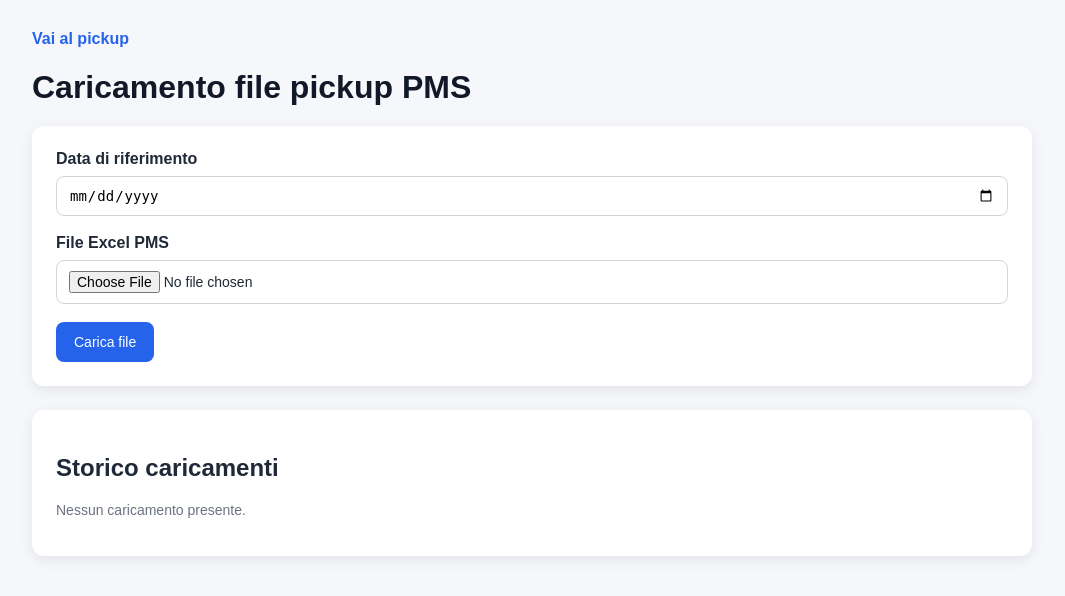
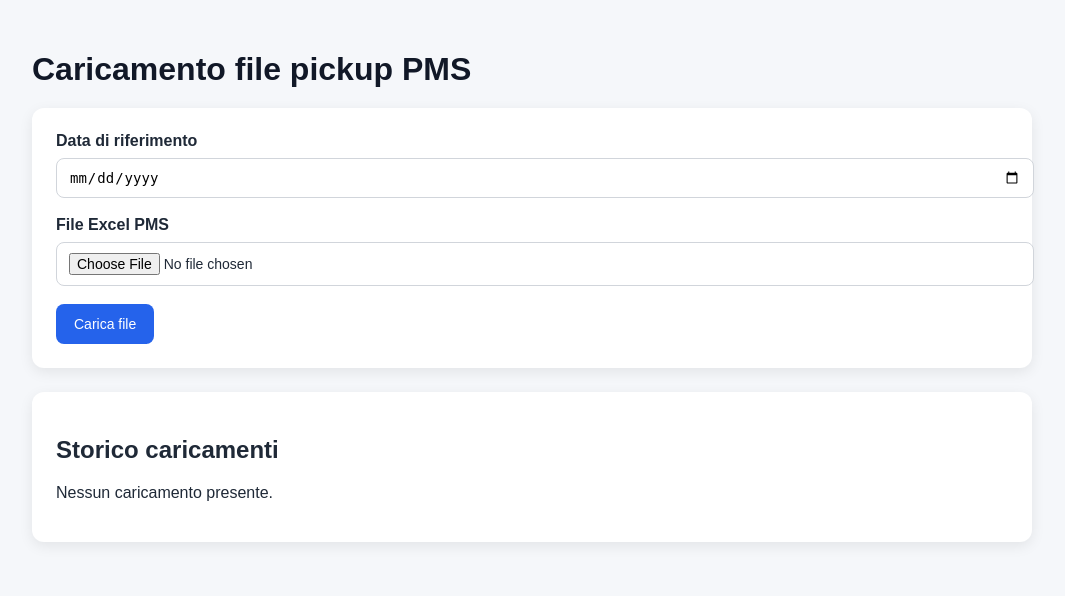
Before and after one commit to raffaelepanizzo-create/pickup-manager, a Flask app: page /caricamento in a window 1280 px wide. Shown: the top 596 px of the page, without its empty margins (108-1173 px from the left). Run offline with Flask 3, Linux system fonts and the light colour scheme; data that the repository does not hold is empty.

Commit message:
Update caricamento.html

```diff
--- a/templates/caricamento.html
+++ b/templates/caricamento.html
@@ -4,6 +4,7 @@
     <meta charset="UTF-8">
     <meta name="viewport" content="width=device-width, initial-scale=1.0">
     <title>Caricamento Pickup</title>
+
     <style>
         body {
             font-family: Arial, sans-serif;
@@ -48,7 +49,6 @@
             border: 1px solid #d1d5db;
             border-radius: 8px;
             font-size: 14px;
-            box-sizing: border-box;
             background: #fff;
         }
 
@@ -70,76 +70,41 @@
             padding: 14px 16px;
             border-radius: 8px;
             margin-bottom: 16px;
-            font-size: 14px;
         }
 
         .flash.success {
             background: #dcfce7;
             color: #166534;
-            border: 1px solid #86efac;
         }
 
         .flash.error {
             background: #fee2e2;
             color: #991b1b;
-            border: 1px solid #fca5a5;
-        }
-
-        .table-wrap {
-            overflow-x: auto;
         }
 
         table {
             width: 100%;
             border-collapse: collapse;
-            background: #fff;
         }
 
         th, td {
             padding: 12px 10px;
             border-bottom: 1px solid #e5e7eb;
             text-align: left;
-            font-size: 14px;
         }
 
         th {
             background: #f3f4f6;
-            color: #111827;
-        }
-
-        tr:hover td {
-            background: #f9fafb;
-        }
-
-        .muted {
-            color: #6b7280;
-            font-size: 14px;
-        }
-
-        .top-links {
-            margin-bottom: 20px;
-        }
-
-        .top-links a {
-            text-decoration: none;
-            color: #2563eb;
-            font-weight: bold;
-            margin-right: 16px;
-        }
-
-        .top-links a:hover {
-            text-decoration: underline;
         }
     </style>
 </head>
+
 <body>
 <div class="container">
-        <div class="top-links">
-            <a href="{{ url_for('pickup') }}">Vai al pickup</a>
-        </div>
 
     <h1>Caricamento file pickup PMS</h1>
 
+    <!-- Flash messages -->
     {% with messages = get_flashed_messages(with_categories=true) %}
         {% if messages %}
             {% for category, message in messages %}
@@ -150,8 +115,10 @@
         {% endif %}
     {% endwith %}
 
+    <!-- FORM -->
     <div class="card">
         <form method="POST" enctype="multipart/form-data">
+
             <div class="form-group">
                 <label for="ref_date">Data di riferimento</label>
                 <input type="date" name="ref_date" id="ref_date" value="{{ today }}" required>
@@ -163,22 +130,23 @@
             </div>
 
             <button type="submit">Carica file</button>
+
         </form>
     </div>
 
+    <!-- STORICO -->
     <div class="card">
         <h2>Storico caricamenti</h2>
 
         {% if uploads %}
-                <div class="table-wrap">
         <table>
             <thead>
                 <tr>
                     <th>ID</th>
                     <th>Data upload</th>
                     <th>Data riferimento</th>
-                                <th>Righe inserite</th>
-                                <th>Nome file</th>
+                    <th>Righe</th>
+                    <th>File</th>
                 </tr>
             </thead>
             <tbody>
@@ -193,11 +161,11 @@
                 {% endfor %}
             </tbody>
         </table>
-                </div>
         {% else %}
-                <p class="muted">Nessun caricamento presente.</p>
+            <p>Nessun caricamento presente.</p>
         {% endif %}
     </div>
+
 </div>
 </body>
 </html>
```
Lines whose indentation alone changed are shown as unchanged.
